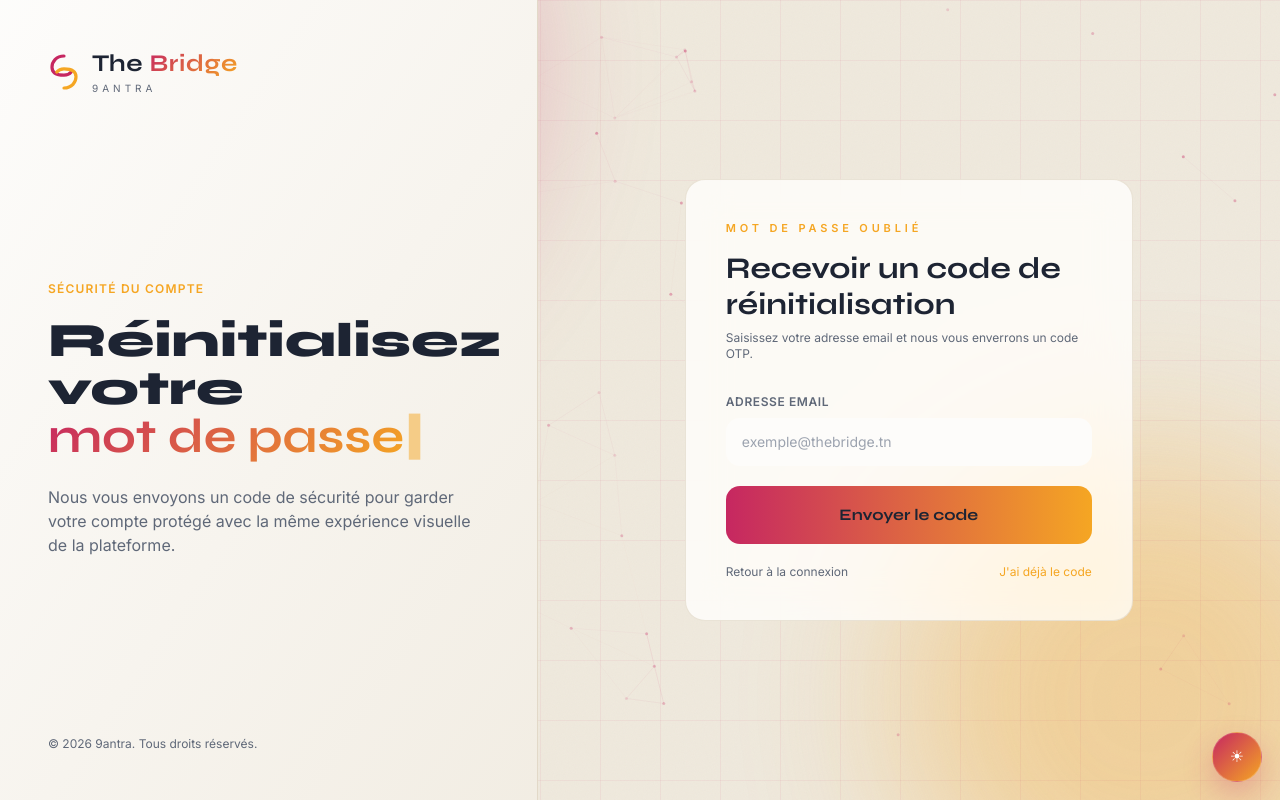
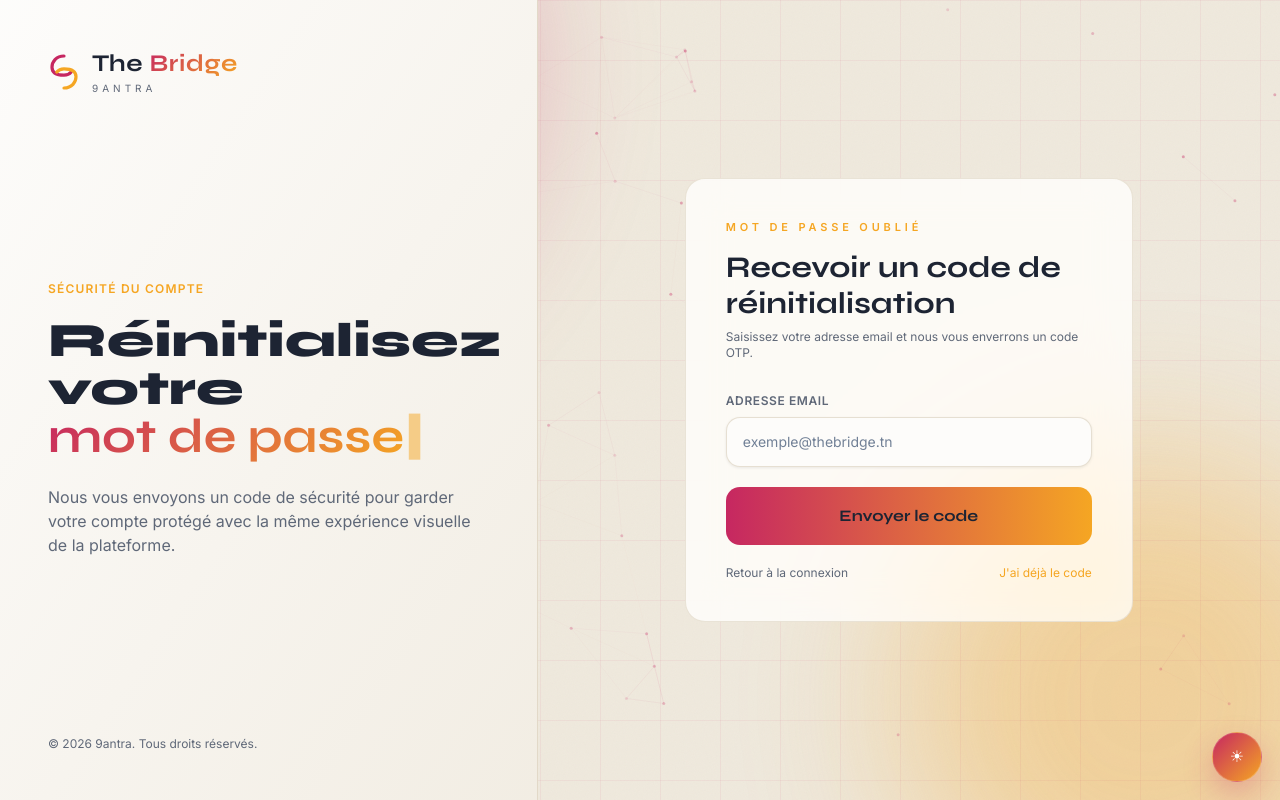
Before and after one commit to mohamedazizsaid/9antra_the-Bridge_Frontend, an Angular app: page /auth/forgot-password in a window 1280 px wide. Built offline with nearby package versions, Linux system fonts and the light colour scheme; sample sign-in values are in the browser's storage.

Commit message:
fix visuel mode

```diff
--- a/src/app/pages/dashboard/formateur/overview/formateur-seances.component.ts
+++ b/src/app/pages/dashboard/formateur/overview/formateur-seances.component.ts
@@ -438,7 +438,7 @@ export class FormateurSeancesComponent implements OnInit, OnDestroy {
     private authService: AuthService,
     private formationService: FormationService,
     private toastService: ToastService
-  ) {}
+  ) { }
 
   ngOnInit(): void {
     this.user = this.authService.getCurrentUser();
--- a/src/styles.scss
+++ b/src/styles.scss
@@ -140,6 +140,34 @@
 :root[data-theme='light'] .bg-emerald-500,
 :root[data-theme='light'] .bg-rose-500 {
   color: white !important;
+}
+
+/* ─── Light Mode Input & Form Control Visibility Fix ─── */
+:root[data-theme='light'] input,
+:root[data-theme='light'] textarea,
+:root[data-theme='light'] select {
+  background-color: #FFFFFF !important;
+  color: #1A202C !important;
+  border: 1.5px solid #A0AEC0 !important;
+  box-shadow: 0 1px 3px rgba(0, 0, 0, 0.08) !important;
+}
+
+:root[data-theme='light'] input::placeholder,
+:root[data-theme='light'] textarea::placeholder {
+  color: #718096 !important;
+}
+
+:root[data-theme='light'] input:focus,
+:root[data-theme='light'] textarea:focus,
+:root[data-theme='light'] select:focus {
+  border-color: #C62761 !important;
+  box-shadow: 0 0 0 3px rgba(198, 39, 97, 0.2) !important;
+  background-color: #FFFFFF !important;
+}
+
+:root[data-theme='light'] label {
+  color: #4A5568 !important;
+  font-weight: 600 !important;
 }
 
 /* ─── Reset & Base ─── */
```
